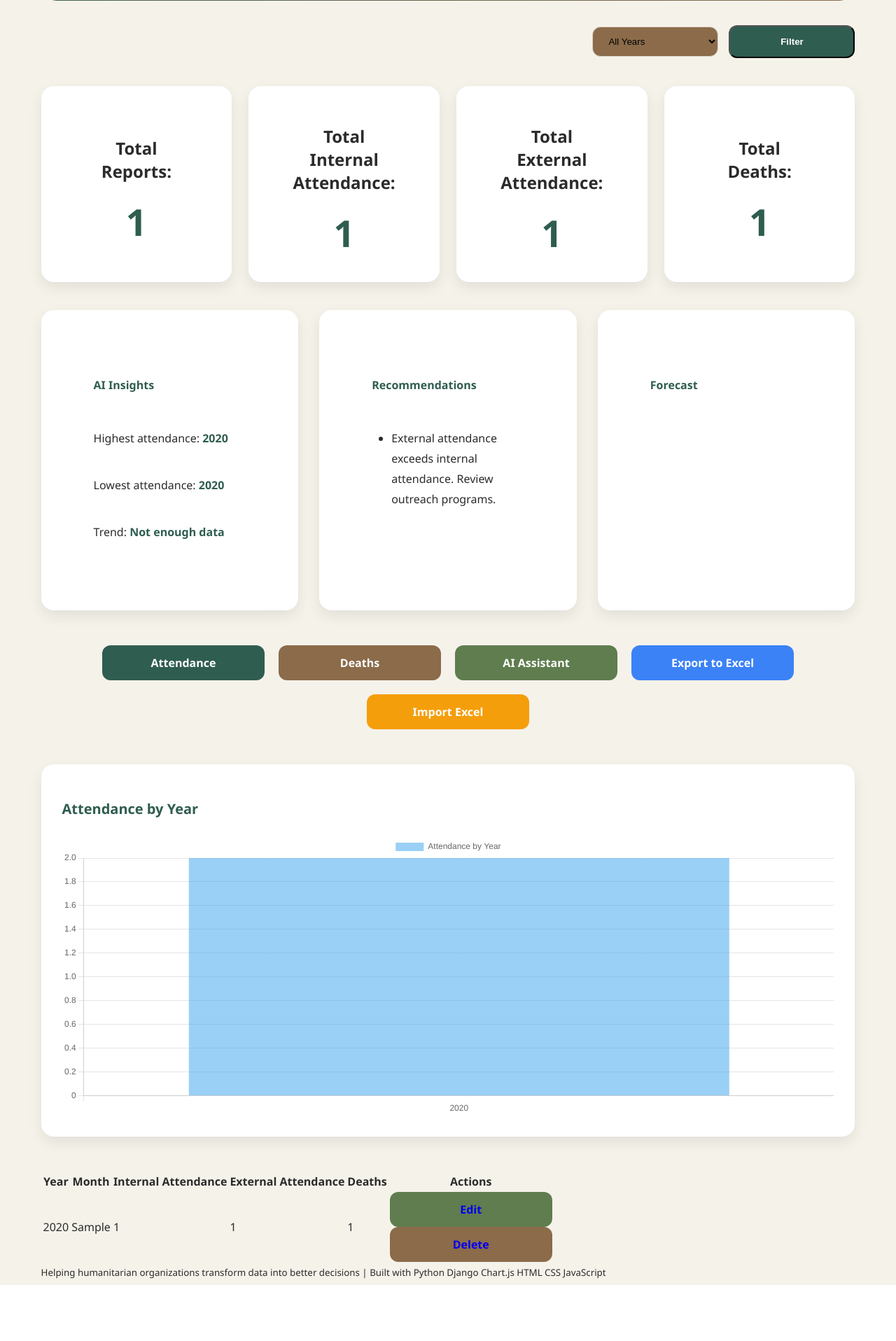
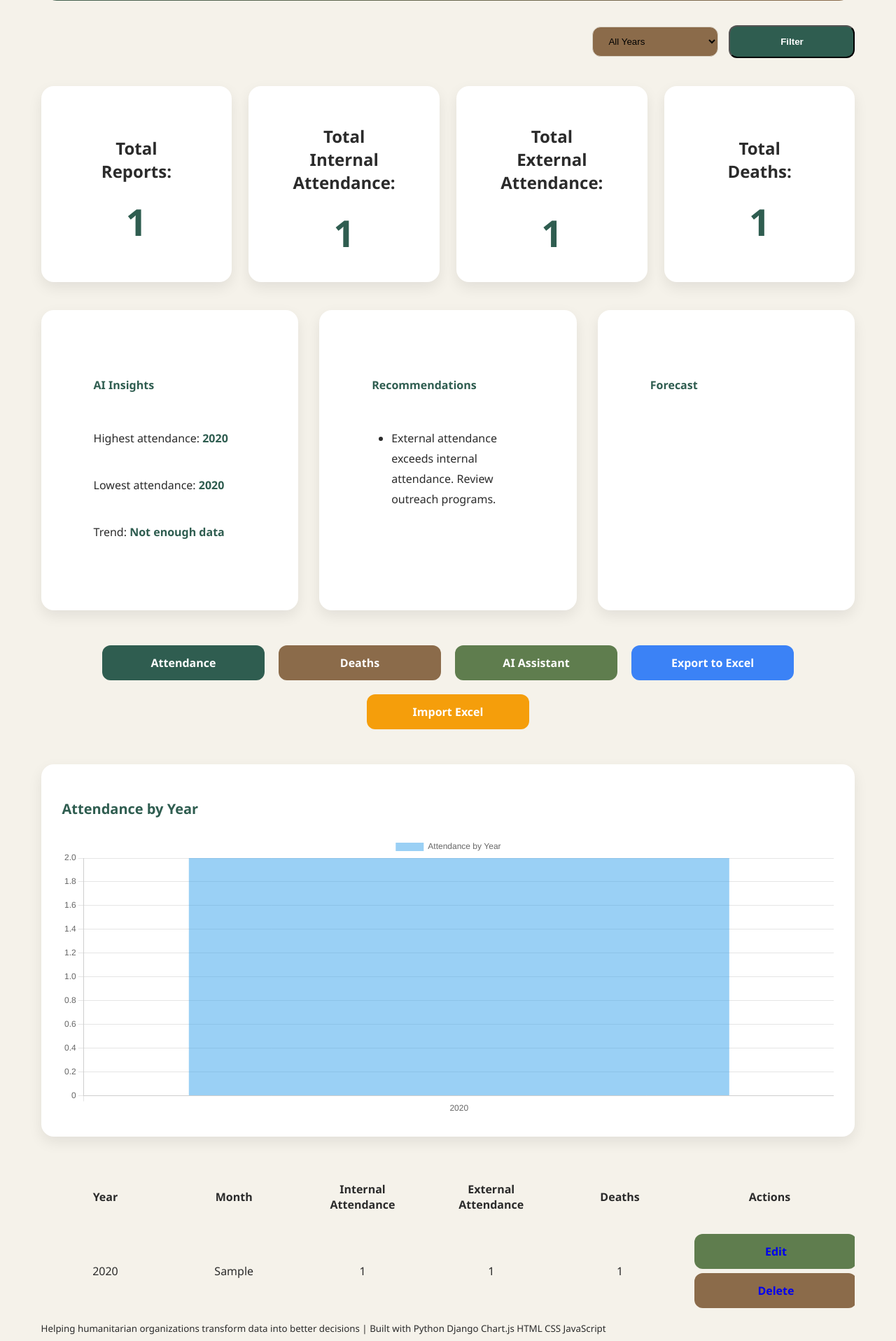
Before and after one commit to KattKriger/ngo-ai-manager, a Django app: page / in a window 1280 px wide. Shown: the part 291-2207 px from the top of the page at 70% size. Before the commit the page ends 2127 px from the top, so only its background shows below. Run offline with Django 5.2, Linux system fonts and the light colour scheme; tables that the repository leaves empty hold one stand-in row (values such as "Sample post").

Commit message:
update Groq ai model

```diff
--- a/reports/ai_service.py
+++ b/reports/ai_service.py
@@ -8,7 +8,7 @@ client = Groq(api_key=os.getenv("GROQ_API_KEY"))
 
 def ask_ai(prompt):
     completion = client.chat.completions.create(
-        model="llama-3.3-70b-versatile",
+        model="openai/gpt-oss-120b",
         messages=[
             {"role": "system", "content": "You are an expert NGO data analyst."},
             {"role": "user", "content": prompt}
--- a/static/css/style.css
+++ b/static/css/style.css
@@ -332,3 +332,35 @@ body{
     background: #EEF4EA;
     border-left: 6px solid var(--forest);
 }
+
+.table-responsive {
+    width: 100%;
+    overflow-x: auto;
+    margin-top: 30px;
+}
+
+.table {
+    width: 100%;
+    border-collapse: collapse;
+    table-layout: fixed;
+}
+
+.table th, .table td {
+    padding: 14px 12px;
+    text-align: center;
+    vertical-align: middle;
+}
+
+.table th {
+    font-weight: 600;
+}
+
+.table th:last-child, .table td:last-child {
+    width: 220px;
+}
+
+.table td:last-child .btn {
+    display: inline-block;
+    width: 90px;
+    margin: 3px;
+}
```
